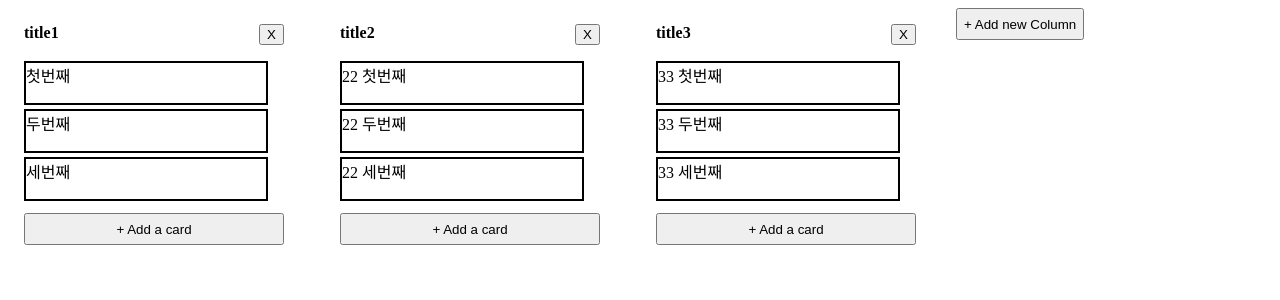
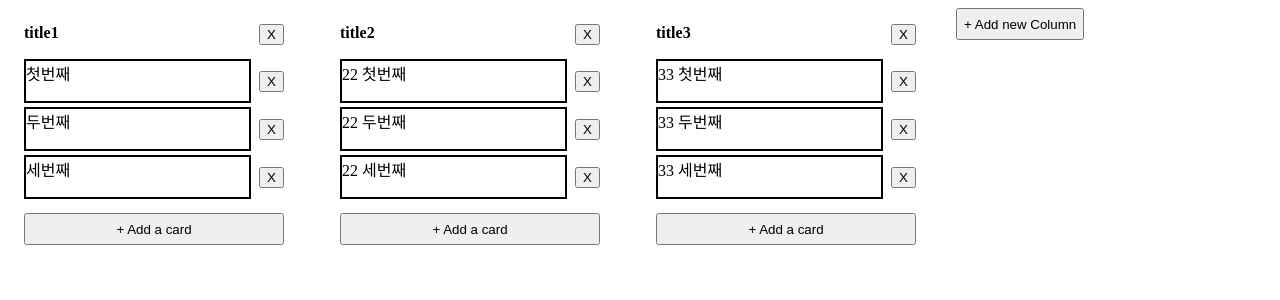
Before and after one commit to HoseokNa/my-kanban, a React (Create React App) app: page / in a window 1280 px wide. Shown: the top 300 px of the page. Built offline with nearby package versions, Linux system fonts and the light colour scheme.

Commit message:
feat: KanbanItem 삭제 적용
- refs: #7

```diff
--- a/src/App.js
+++ b/src/App.js
@@ -93,6 +93,21 @@ function App() {
     }
 
     const nextKanbanColumns = kanbanColumns.filter(({ id }) => id !== deletedId)
+
+    setKanbanColumns(nextKanbanColumns)
+  }
+  const deleteKanbanItem = (kanbanColumnId, kanbanItemId) => {
+    const nextKanbanColumns = kanbanColumns.map((kanbanColumn) => {
+      if (kanbanColumn.id !== kanbanColumnId) {
+        return kanbanColumn
+      }
+
+      const nextKanbanList = kanbanColumn.kanbanList.filter(
+        ({ id }) => id !== kanbanItemId,
+      )
+
+      return { ...kanbanColumn, kanbanList: nextKanbanList }
+    })
 
     setKanbanColumns(nextKanbanColumns)
   }
@@ -241,6 +256,7 @@ function App() {
           updateContent={updateContent}
           addKanbanItem={addKanbanItem}
           deleteKanbanColumn={deleteKanbanColumn}
+          deleteKanbanItem={deleteKanbanItem}
           dragKanbanColumn={dragKanbanColumn}
           dragKanbanItem={dragKanbanItem}
         />
--- a/src/components/KanbanColumn.js
+++ b/src/components/KanbanColumn.js
@@ -11,6 +11,7 @@ const KanbanColumn = ({
   updateTitle,
   updateContent,
   deleteKanbanColumn,
+  deleteKanbanItem,
   addKanbanItem,
   dragKanbanColumn,
   dragKanbanItem,
@@ -98,6 +99,7 @@ const KanbanColumn = ({
             updateContent={(itemId, nextContent) =>
               updateContent(id, itemId, nextContent)
             }
+            deleteKanbanItem={(itemId) => deleteKanbanItem(id, itemId)}
             setColumnIdForDrag={(e) =>
               e.dataTransfer.setData('kanban-column-id', id)
             }
--- a/src/components/KanbanItem.js
+++ b/src/components/KanbanItem.js
@@ -1,10 +1,12 @@
 import styled from '@emotion/styled'
 import { useEffect, useRef, useState } from 'react'
+import DeleteButton from './DeleteButton'
 
 function KanbanItem({
   id,
   content,
   updateContent,
+  deleteKanbanItem,
   setColumnIdForDrag,
   dragKanbanItem,
 }) {
@@ -61,11 +63,15 @@ function KanbanItem({
       onDragStart={handleDragStart}
       onDragOver={handleDragOver}
       onDrop={handleDragDrop}
-      onClick={() => {
-        setIsEditMode(true)
-      }}
     >
-      <Content isEditMode={isEditMode}>{content}</Content>
+      <Content
+        onClick={() => {
+          setIsEditMode(true)
+        }}
+        isEditMode={isEditMode}
+      >
+        {content}
+      </Content>
       <Input
         ref={inputRef}
         isEditMode={isEditMode}
@@ -77,6 +83,7 @@ function KanbanItem({
           setIsEditMode(false)
         }}
       />
+      <DeleteButton onDelete={() => deleteKanbanItem(id)} />
     </Container>
   )
 }
@@ -85,11 +92,15 @@ export default KanbanItem
 
 const Container = styled.div`
   box-sizing: border-box;
-  width: 240px;
+  width: 100%;
   height: 40px;
+  display: flex;
+  align-items: center;
+  gap: 8px;
 `
 
 const Content = styled.div`
+  flex-grow: 1;
   display: ${(props) => (props.isEditMode ? 'none' : 'block')};
   width: 100%;
   height: 100%;
```
